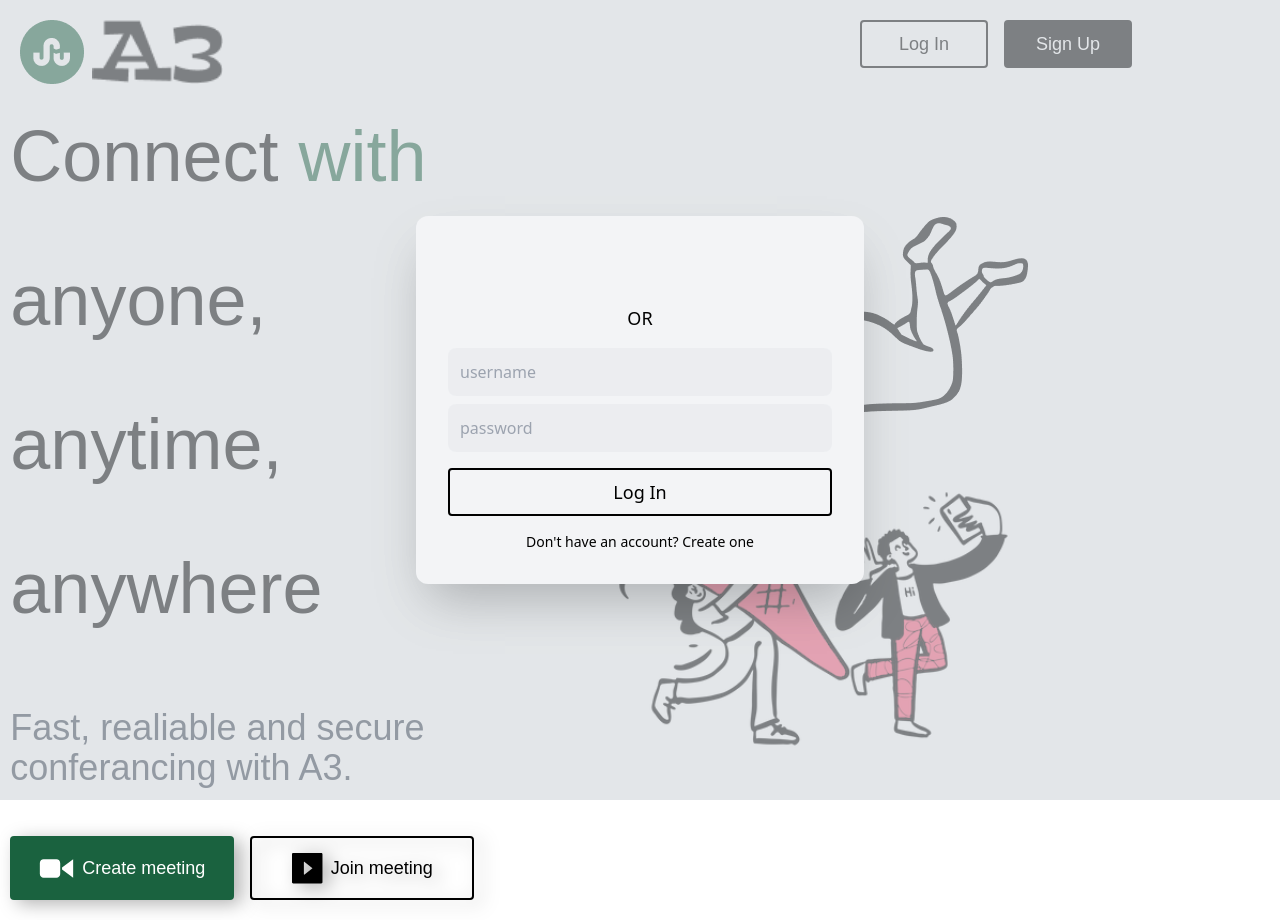
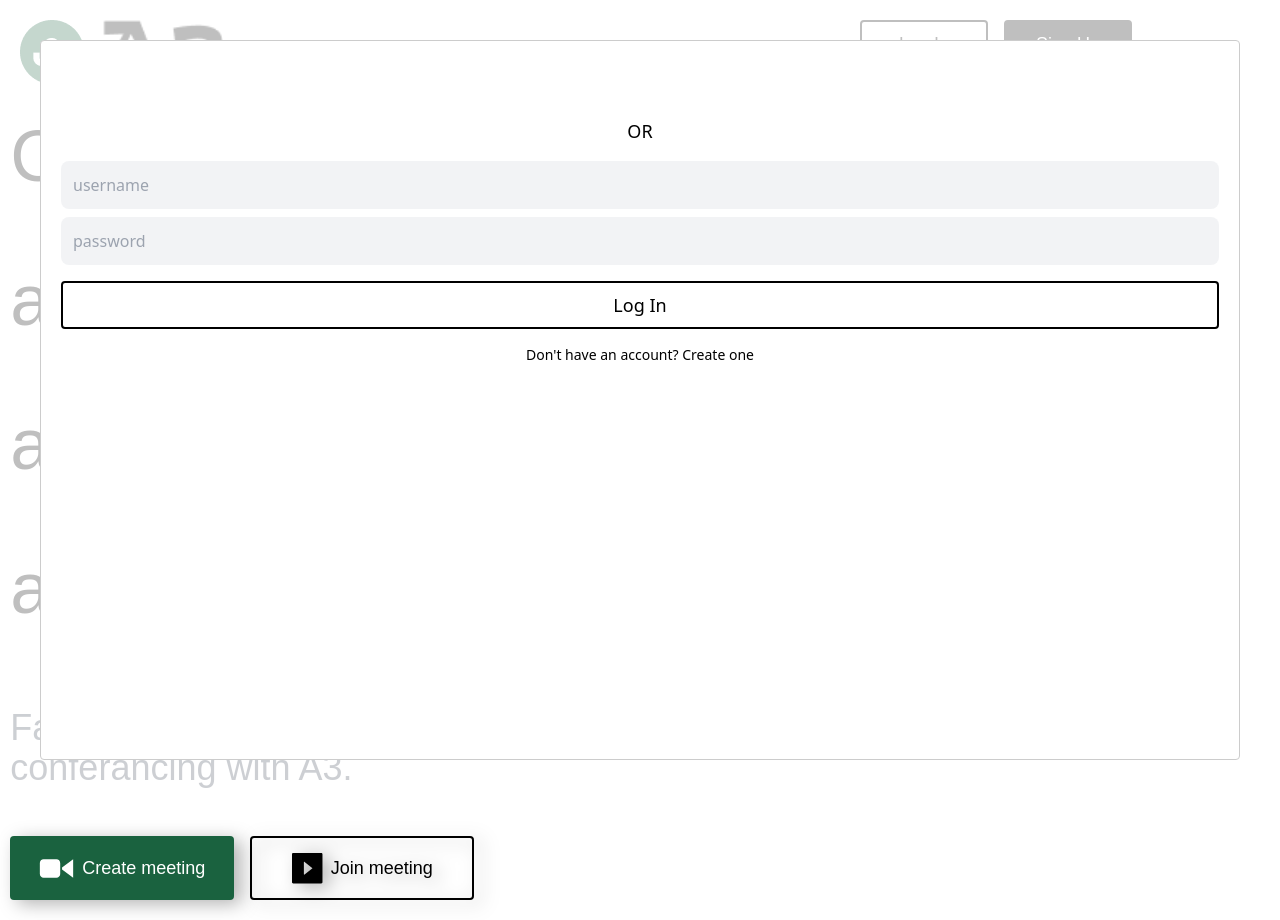
Before and after one commit to akk-kk/Raven, a React (Create React App) app in the folder client/: page / in a window 1280 px wide. Both pictures are taken after a click on the button "Log In". Built offline with nearby package versions, Linux system fonts and the light colour scheme; no server answers.

Commit message:
[MODIFIED] Minor UI update

```diff
--- a/client/package.json
+++ b/client/package.json
@@ -14,6 +14,7 @@
     "react": "^18.2.0",
     "react-dom": "^18.2.0",
     "react-google-one-tap-login": "^0.1.1",
+    "react-modal": "^3.15.1",
     "react-router-dom": "^6.3.0",
     "react-scripts": "5.0.1",
     "tailwindcss": "^3.1.8",
--- a/client/src/_layout.js
+++ b/client/src/_layout.js
@@ -1,5 +1,4 @@
 import React from 'react'
-import Modal from './components/Modal'
 
 const GLOBAL_CONTEXT = React.createContext();
 
@@ -11,7 +10,6 @@ export const Layout = ({ children }) => {
   return (
     <>
       <GLOBAL_CONTEXT.Provider  value={{show,setShow,content,setContent,setUser,user}}>
-        <Modal content={content} setShow={setShow} show={show}/>
         <div className="container font-poppins p-5">
           {children}
         </div>
--- a/client/src/components/Navbar.js
+++ b/client/src/components/Navbar.js
@@ -6,11 +6,30 @@ import { useForm } from '../utils';
 import { useGoogleOneTapLogin } from '@react-oauth/google';
 import { Login, Register } from '../utils/authService'
 import jwtDecode from 'jwt-decode'
+import Modal from "react-modal";
+
+
+const customStyles = {
+    content: {
+        top: '50%',
+        left: '50%',
+        right: 'auto',
+        bottom: 'auto',
+        marginRight: '-50%',
+        width: "300px",
+        transform: 'translate(-50%, -50%)',
+        width: "fit-content",
+        height: "fit-content"
+    },
+};
+
 
 const Navbar = () => {
     const username = useForm("");
     const password = useForm("");
-    const { setContent, setShow, user, setUser} = useContext(GLOBAL_CONTEXT)
+    const [namemodal, setNameModal] = useState(false);
+    const [registerModal, setRigsterModal] = useState(false);
+    const { setContent, setShow, user, setUser, show, content } = useContext(GLOBAL_CONTEXT)
 
     const userData = useCallback(async () => {
         try {
@@ -41,7 +60,7 @@ const Navbar = () => {
 
     useGoogleOneTapLogin({
         onSuccess: credentialResponse => {
-            if(!user){
+            if (!user) {
                 handleGoogleLogin(credentialResponse)
             }
         },
@@ -69,44 +88,33 @@ const Navbar = () => {
     }
 
 
-    const test = ()=>{
-        console.log(username)
-    }
+    const openLoginModel = (e) => {
+        setNameModal(true);
+    };
 
 
+    const openRegisterModel = (e) => {
+        setRigsterModal(true);
+    };
 
-
-
-
-    const REGISTER = (<>
-        <div className="flex items-center justify-center gap-4 flex-col">
-            <GoogleLogin
-                onSuccess={credentialResponse => {
-                    console.log(credentialResponse);
-                }}
-                onError={() => {
-                    console.log('Login Failed');
-                }}
-                useOneTap
-                auto_select
-                theme='filled_black'
-                size='large'
-                width="400px"
-                logo_alignment='left'
-                text='continue_with'
-            />
-            <div className="text-lg">OR</div>
-            <div className="flex w-full flex-col gap-2">
-
-                <TextBox placeholder={"username"} action={username.onChange} />
-                <TextBox placeholder={"password"} action={password.onChange} />
+    return (
+        <>
+            <div className="flex justify-between">
+                <div className="flex gap-2">
+                    <img src='/assets/logo_icon.png' alt="icon" className='object-contain' />
+                    <img src='/assets/logo.png' alt="icon" className='object-contain' />
                 </div>
-            <button className='text-white rounded bg-black text-lg  w-full h-12' onClick={() => Register(username.value, password.value)}>Sign Up</button>
-            <div className="text-sm"> Already have an account. <span className="cursor-pointer hover:underline" onClick={() => setContent(LOGIN)}>Log in</span>
+                <div className="flex gap-4">
+                    {!user && <> <button onClick={(e) => { openLoginModel(e) }} className='border-2 rounded bg-transparent border-black text-lg hover:bg-black hover:text-white  w-32 h-12'>Log In</button>
+                        <button onClick={(e) => { openRegisterModel(e) }} className='border-2 rounded bg-black text-white border-black text-lg  w-32 h-12'>Sign Up</button></>}
+                    {user && <div className="w-12 h-12 rounded-full bg-black"><img src={`${user.avatar}`} className="rounded-full" /></div>}
                 </div>
             </div>
-    </>)
-    const LOGIN = (<>
+            <Modal
+                style={{ width: "fit-content", height: "fit-content" }}
+                isOpen={namemodal}
+                onRequestClose={() => setNameModal(false)}
+            >
                 <div className="flex items-center justify-center gap-4 flex-col">
                     <GoogleLogin
                         onSuccess={credentialResponse => {
@@ -128,29 +136,51 @@ const Navbar = () => {
                         <TextBox placeholder={"username"} action={(e) => username.onChange(e)} />
                         <TextBox placeholder={"password"} action={(e) => password.onChange(e)} />
                     </div>
-            <button className='border-2 rounded bg-transparent border-black text-lg hover:bg-black hover:text-white  w-full h-12' onClick={() => test()}>Log In</button>
-            <div className="text-sm">Don't have an account? <span onClick={() => setContent(REGISTER)} className="cursor-pointer hover:underline">
+                    <button className='border-2 rounded bg-transparent border-black text-lg hover:bg-black hover:text-white  w-full h-12' onClick={() => Login(username.value, password.value)}>Log In</button>
+                    <div className="text-sm">Don't have an account? <span onClick={(e) => { setNameModal(false); openRegisterModel(e); }} className="cursor-pointer hover:underline">
                         Create one
                     </span>
                     </div>
                 </div>
-    </>)
+            </Modal>
+            <Modal
+                style={{ width: "fit-content" }}
+                isOpen={registerModal}
+                onRequestClose={() => setRigsterModal(false)}
+            >
+                <div className="flex items-center justify-center gap-4 flex-col">
+                    <GoogleLogin
+                        onSuccess={credentialResponse => {
+                            console.log(credentialResponse);
+                        }}
+                        onError={() => {
+                            console.log('Login Failed');
+                        }}
+                        useOneTap
+                        auto_select
+                        theme='filled_black'
+                        size='large'
+                        width="400px"
+                        logo_alignment='left'
+                        text='continue_with'
+                    />
+                    <div className="text-lg">OR</div>
+                    <div className="flex w-full flex-col gap-2">
 
-    return (
-        <>
-            <div className="flex justify-between">
-                <div className="flex gap-2">
-                    <img src='/assets/logo_icon.png' alt="icon" className='object-contain' />
-                    <img src='/assets/logo.png' alt="icon" className='object-contain' />
+                        <TextBox placeholder={"username"} action={(e) => username.onChange(e)} />
+                        <TextBox placeholder={"password"} action={(e) => password.onChange(e)} />
                     </div>
-                <div className="flex gap-4">
-                    {!user && <> <button onClick={() => { setContent(LOGIN); setShow(true);console.log(user) }} className='border-2 rounded bg-transparent border-black text-lg hover:bg-black hover:text-white  w-32 h-12'>Log In</button>
-                        <button onClick={() => { setContent(REGISTER); setShow(true); }} className='border-2 rounded bg-black text-white border-black text-lg  w-32 h-12'>Sign Up</button></>}
-                    {user && <div className="w-12 h-12 rounded-full bg-black"><img src={`${user.avatar}`} className="rounded-full" /></div>}
+                    <button className='text-white rounded bg-black text-lg  w-full h-12' onClick={() => Register(username.value, password.value)}>Sign Up</button>
+                    <div className="text-sm"> Already have an account. <span className="cursor-pointer hover:underline" onClick={(e) => { openLoginModel(e); setRigsterModal(false) }}>Log in</span>
                     </div>
                 </div>
+            </Modal>
         </>
     )
 }
 
+
+
+
+
 export default Navbar
--- a/client/src/pages/index.js
+++ b/client/src/pages/index.js
@@ -1,9 +1,11 @@
 import React, { useCallback, useEffect, useContext } from 'react'
+import { useNavigate } from 'react-router-dom';
 import Navbar from '../components/Navbar';
 
 
 const Landing = () => {
 
+    const navigate = useNavigate()
     const createMeeting = async () => {
         const res = await fetch(`${process.env.REACT_APP_API_URL}/rooms/create`, {
             method: "POST",
@@ -19,17 +21,7 @@ const Landing = () => {
     }
 
     const joinMeeting = async () => {
-        const res = await fetch(`${process.env.REACT_APP_API_URL}/rooms/join`, {
-            method: "POST",
-            headers: {
-                "Content-Type": "application/json"
-            },
-            credentials: "include"
-        })
-        if (res.status === 200) {
-            const result = await res.json();
-            console.log(result);
-        }
+        navigate('/join-meet')
     }
 
     return (
--- a/client/src/pages/room.js
+++ b/client/src/pages/room.js
@@ -1,4 +1,4 @@
-import React, { useEffect } from 'react'
+import React, { useEffect, useState } from 'react'
 import SiderBar from '../components/SiderBar'
 
 const Room = () => {
```
Also changed, not shown: client/src/pages/waiting.js (+17 -16 lines), 2 other files (tests, documents, lock files or other folders). Lines whose indentation alone changed are shown as unchanged.
